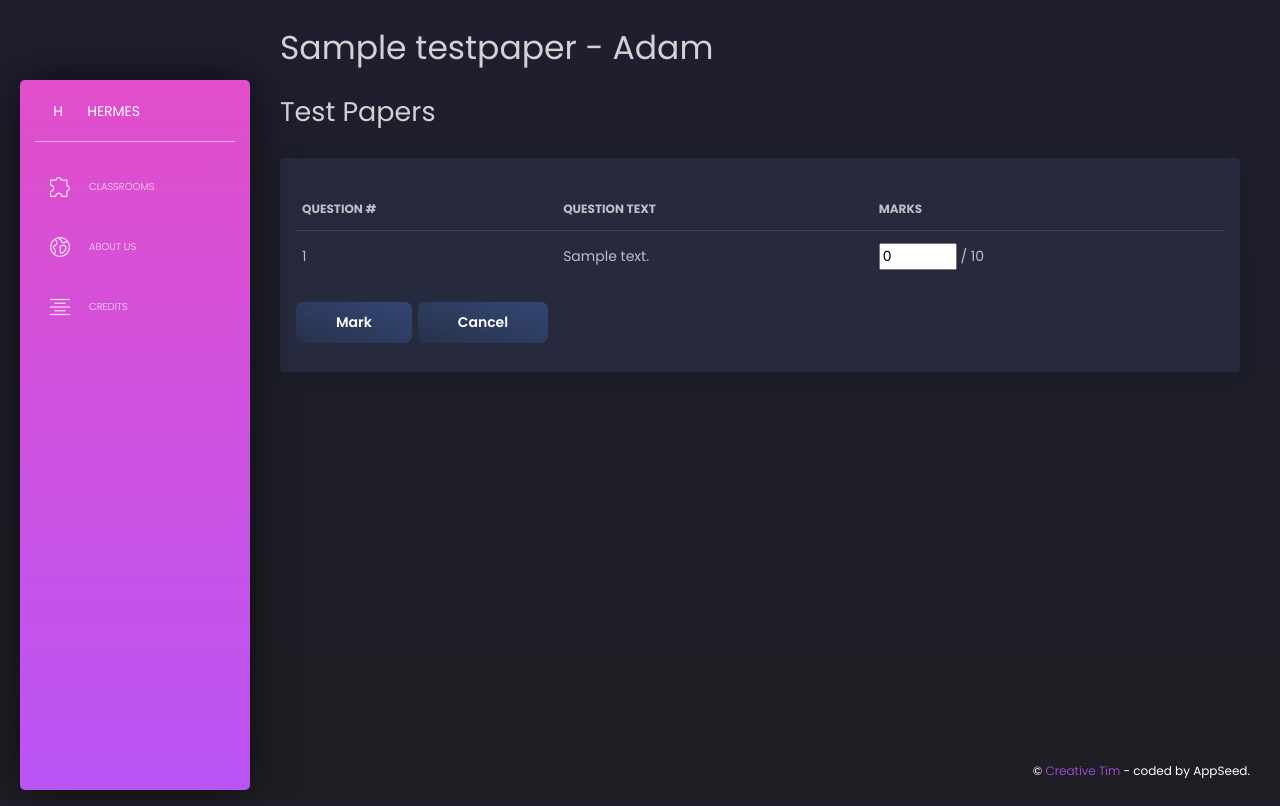
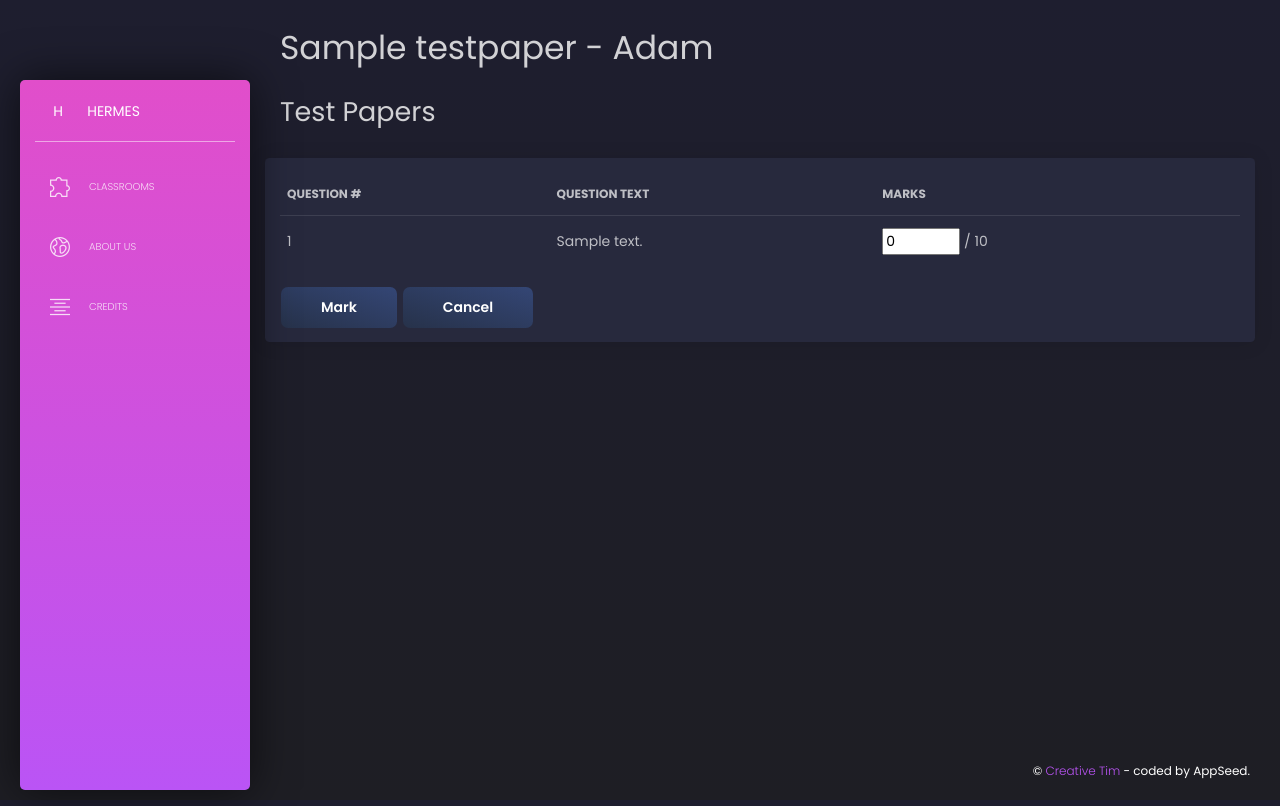
Before and after one commit to Nathan-Yeoh/UNIHack2025Hermes, a Flask app: page /Classroom/TestPaper/Mark/1/1/1 in a window 1280 px wide. Run offline with Flask 3, Linux system fonts and the light colour scheme; tables that the repository leaves empty hold one stand-in row (values such as "Sample post"); some libraries are stand-ins or nearby versions.

Commit message:
adding css to multiple pages

```diff
--- a/DBHandler.py
+++ b/DBHandler.py
@@ -157,7 +157,7 @@ class DBHandler:
 
             studtotalMark = [x[5] * 100 for x in studquery]
             totalMark = [x[5] * 100 for x in query]
-            print(studtotalMark)
+            # print(studtotalMark)
 
             try:
                 studattributes.append(sum(studtotalMark)/len(studtotalMark))
@@ -170,6 +170,27 @@ class DBHandler:
                 attributes.append(0)
 
         return studattributes, attributes
+
+    @staticmethod
+    def get_attribute_per_question(tp_id):
+        records = db.session.query(TestPaper, Skill_TestPaper, Skill).filter(
+                        TestPaper, (TestPaper.tp_id == tp_id) & (TestPaper.tp_question_no == Skill_TestPaper.tp_question_no)).join(
+                        Skill_TestPaper, (TestPaper.tp_question_no == Skill_TestPaper.tp_question_no) & (TestPaper.tp_id == Skill_TestPaper.tp_id)).join(
+                        Skill, (Skill_TestPaper.sk_id == Skill.sk_id)).with_entities(
+                        TestPaper.tp_id, TestPaper.tp_question_no, Skill_TestPaper.sk_id, Skill.sk_name)
+
+        attributes = []
+
+        print(records)
+
+        # for question in records:
+
+        #     try:
+        #         attributes.append(query)
+        #     except:
+        #         pass
+
+        return attributes
 
 
     @staticmethod
--- a/templates/StudentGraph.html
+++ b/templates/StudentGraph.html
@@ -14,7 +14,7 @@
     <canvas id="radarChart" style="max-height: 600px;" colours="[ { fillColor: '#ffff00' }, { fillColor: '#0066ff' } ]"></canvas>
 
     <form action="{{url_for('serve_classroom', cl_id=classroom_id)}}" class="content" style="margin-top: 15px; margin-bottom: 15px;">
-        <input type="submit" class="btn" value="Return to home">
+        <input type="submit" class="btn" value="Return to classroom">
     </form>
 </div>
 
--- a/templates/TestPaperMark.html
+++ b/templates/TestPaperMark.html
@@ -7,17 +7,10 @@
 
   <div class="flex-container" style="flex: 1; margin-right: 10px;">
     <h2>Test Papers</h2>
-    <div class="content">
     <div class="row">
-        <div class="col-md-12">
-          <div class="card ">
-            <div class="card-header">
-            </div>
-            <div class="card-body">
+      <div class="card" style="padding: 15px; padding-bottom: 0px;">
         <div class="table-responsive">
-                <form
-                        action="{{url_for('mark_testpaper', cl_id=classroom_testpaper.get_cl_id(), tp_id=classroom_testpaper.get_tp_id(), s_id=student.get_s_id())}}"
-                        method="POST">
+          <form action="{{url_for('mark_testpaper', cl_id=classroom_testpaper.get_cl_id(), tp_id=classroom_testpaper.get_tp_id(), s_id=student.get_s_id())}}" method="POST">
             <input name="cl_id" type="hidden" value="{{classroom_testpaper.get_cl_id()}}">
             <input name="tp_id" type="hidden" value="{{classroom_testpaper.get_tp_id()}}">
             <input name="s_id" type="hidden" value="{{student.get_s_id()}}">
@@ -45,10 +38,11 @@
               </tr>
               {% endfor %}
             </table>
-                  <!--                    Mark button-->
+
+            <!-- Mark button -->
             <button type="submit" class="btn">Mark</button>
 
-                  <!--                  Cancel button-->
+            <!-- Cancel button -->
             <button type="button" class="btn" onclick="cancel()">Cancel</button>
           </form>
         </div>
@@ -56,14 +50,10 @@
     </div>
   </div>
 </div>
-    </div>
-  </div>
-
-</div>
 
 <script>
   function cancel() {
-    location.href = "{{url_for('serve_classroom', cl_id=classroom_testpaper.get_cl_id())}}"
+    location.href = "{{url_for('serve_testpaper', cl_id=classroom_testpaper.get_cl_id(), tp_id=classroom_testpaper.get_tp_id())}}"
   }
 </script>
 {% endblock %}
```
Lines whose indentation alone changed are shown as unchanged.
